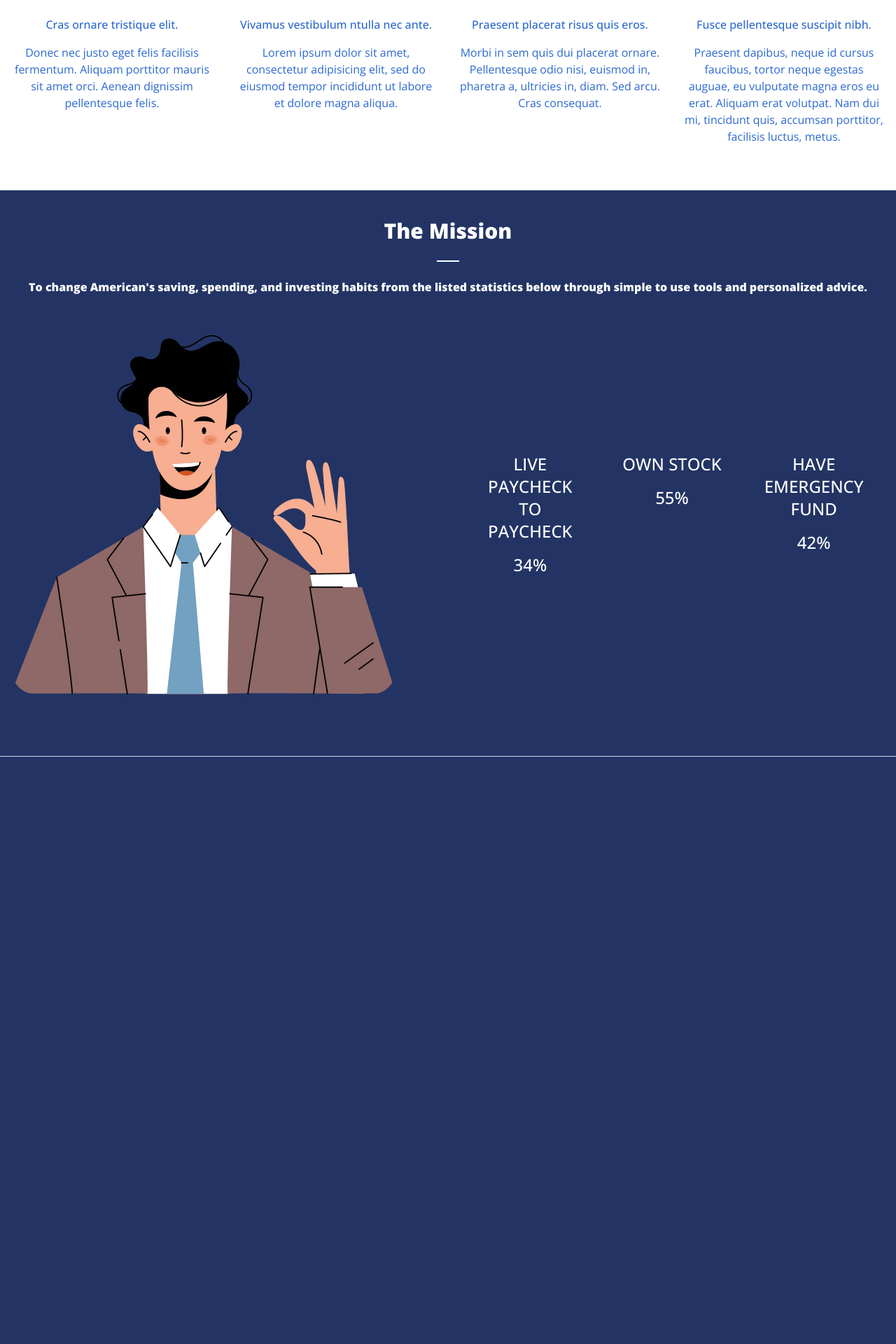
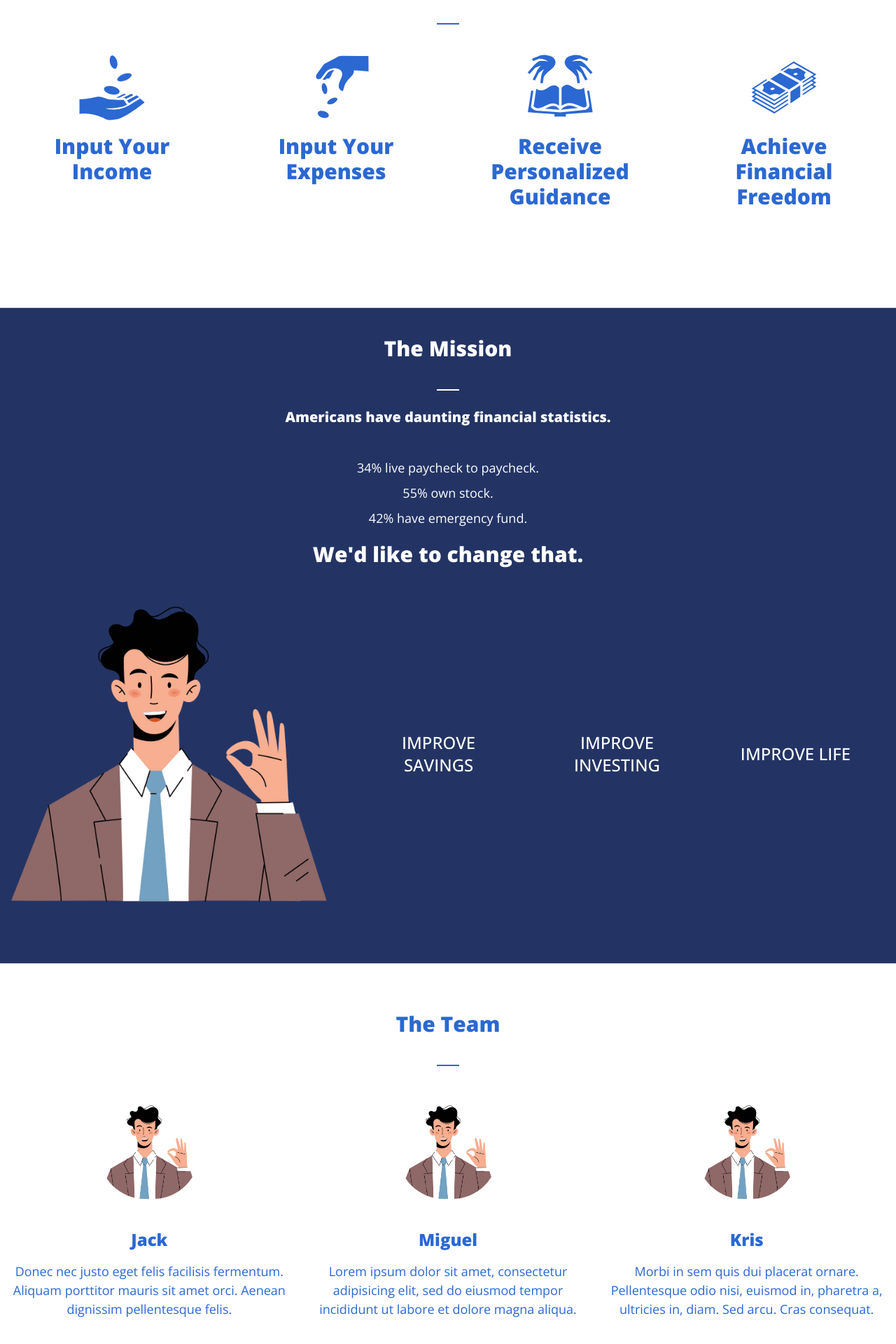
Before and after one commit to spencerk80/Finance-Tracker, a React (Create React App) app in the folder react-app/: page / in a window 1280 px wide. Shown: the part 874-2794 px from the top of the page at 70% size. Before the commit the page ends 1955 px from the top, so only its background shows below. Built offline with nearby package versions, Linux system fonts and the light colour scheme.

Commit message:
Homepage close to done, some stuff on todo list

```diff
--- a/react-app/package.json
+++ b/react-app/package.json
@@ -14,6 +14,7 @@
     "react-dom": "^18.2.0",
     "react-icons": "^4.4.0",
     "react-scripts": "^5.0.1",
+    "react-scroll": "^1.8.7",
     "typescript": "^4.7.4",
     "web-vitals": "^2.1.4"
   },
@@ -42,6 +43,7 @@
     ]
   },
   "devDependencies": {
+    "@types/react-scroll": "^1.8.4",
     "autoprefixer": "^10.4.8",
     "postcss": "^8.4.16",
     "tailwindcss": "^3.1.8"
--- a/react-app/src/App.tsx
+++ b/react-app/src/App.tsx
@@ -3,6 +3,9 @@ import Hero from "./components/Hero/Hero";
 import Navbar from "./components/Navbar/Navbar";
 import HowItWorks from "./components/HowItWorks/HowItWorks";
 import TheMission from "./components/TheMission/TheMission";
+import TheTeam from "./components/TheTeam/TheTeam";
+import CallToAction from "./components/CallToAction/CallToAction";
+import Footer from "./components/Footer/Footer";
 
 function App() {
   return (
@@ -11,6 +14,9 @@ function App() {
       <Hero />
       <HowItWorks />
       <TheMission />
+      <TheTeam />
+      <CallToAction />
+      <Footer />
     </div>
   );
 }
--- /dev/null
+++ b/react-app/src/components/CallToAction/CallToAction.tsx
@@ -0,0 +1,15 @@
+const CallToAction = () => {
+  return (
+    <section className="bg-brand-dark text-white container m-auto flex flex-col items-center justify-center text-center py-8 border-b border-brand-light min-w-full min-h-[300px]">
+      <h1 className="text-4xl">Ready To Get Started?</h1>
+      <p className="p-8">
+        Financial Freedom is closer thank you think. Get started now.
+      </p>
+      <button className="bg-white hover:bg-brand-light text-brand font-semibold hover:font-black py-4 px-8 border border-brand hover:border-transparent w-auto">
+        Get Started
+      </button>
+    </section>
+  );
+};
+
+export default CallToAction;
--- /dev/null
+++ b/react-app/src/components/Footer/Footer.tsx
@@ -0,0 +1,53 @@
+import { AiFillGithub, AiFillLinkedin } from "react-icons/ai";
+import { RiDiscordFill } from "react-icons/ri";
+import { Link } from "react-scroll";
+
+const Footer = () => {
+  return (
+    <footer className="w-full min-h-[300px] bg-brand text-white flex flex-col justify-center items-center">
+      <div className="container overflow-hidden flex flex-col md:flex-row items-center justify-center text-center">
+        <h1 className="m-8 cursor-pointer">
+          <Link to="navbar" spy={true} smooth={true} duration={500}>
+            Budget Buddy
+          </Link>
+        </h1>
+        <div className="w-full my-8 leading-normal text-center justify-center items-center hidden md:flex flex-col">
+          <p>
+            Budget Buddy is about transforming financial lives through simple to
+            use tools and personalized advice. We've built Budget Buddy around
+            you - the average American looking to improve their lives. Our goal
+            is to give you what you want through a better, easier, and
+            personalized system to manage your money.
+          </p>
+        </div>
+        <div className="flex flex-col text-center items-center justify-center w-full md:w-1/4">
+          <div className="flex flex-row items-center justify-center">
+            <div className="mx-2">
+              <AiFillGithub
+                size={30}
+                className="text-white hover:text-brand-light"
+              />
+            </div>
+            <div className="mx-2">
+              <AiFillLinkedin
+                size={30}
+                className="text-white hover:text-brand-light"
+              />
+            </div>
+            <div className="mx-2">
+              <RiDiscordFill
+                size={30}
+                className="text-white hover:text-brand-light"
+              />
+            </div>
+          </div>
+        </div>
+      </div>
+      <div className="bg-brand text-white pt-4 mt-4 text-sm text-center">
+        ©2022 BudgetBuddy.
+      </div>
+    </footer>
+  );
+};
+
+export default Footer;
--- a/react-app/src/components/Hero/Hero.tsx
+++ b/react-app/src/components/Hero/Hero.tsx
@@ -3,14 +3,14 @@ import graph from "/home/jack/Documents/web-projects/Finance-Tracker/react-app/s
 
 const Hero = () => {
   return (
-    <section className="w-screen border-b border-brand-light">
+    <section className="w-screen border-b border-brand-light min-h-[600px]">
       <div className="container m-auto flex flex-col md:flex-row max-w-1/2 items-center justify-center py-8">
         <div className="w-full h-full lg:w-1/2 lg:py-6 flex flex-col justify-between items-center text-center p-4">
           <h1 className="text-white py-5">
             Don't worry about retirement - we'll help you get there. Get started
             by clicking on this button and getting our free guidance.
           </h1>
-          <button className="bg-white hover:bg-brand text-brand font-semibold hover:text-white py-2 px-4 border border-brand hover:border-transparent w-1/2">
+          <button className="bg-white hover:bg-brand-light text-brand font-semibold hover:font-black py-2 px-4 border border-brand hover:border-transparent w-1/2">
             Get Started
           </button>
         </div>
--- a/react-app/src/components/HowItWorks/HowItWorks.tsx
+++ b/react-app/src/components/HowItWorks/HowItWorks.tsx
@@ -1,48 +1,42 @@
+import {
+  GiReceiveMoney,
+  GiPayMoney,
+  GiMoneyStack,
+  GiGiftOfKnowledge,
+} from "react-icons/gi";
+
 const HowItWorks = () => {
   return (
-    <section className="bg-white text-brand container m-auto text-center py-8 border-b border-brand-light min-w-full h-max">
+    <section
+      id="HowItWorks"
+      className="bg-white text-brand container m-auto flex flex-col text-center items-center justify-center py-8 border-b border-brand-light min-w-full min-h-[600px]"
+    >
       <h1 className="mt-2 mb-4 max-w-sm m-auto text-brand">How It Works</h1>
       <hr className="border-b w-8 m-auto my-6" />
       <div className="flex flex-wrap justify-between items-start">
         <div className="w-full sm:w-1/2 md:w-1/4 flex flex-col items-center justify-center p-4">
-          <div className="w-14 h-14 rounded-full mr-4"></div>
-          <h2 className="my-4 font-medium">Cras ornare tristique elit.</h2>
-          <p className="leading-normal mb-4">
-            Donec nec justo eget felis facilisis fermentum. Aliquam porttitor
-            mauris sit amet orci. Aenean dignissim pellentesque felis.
-          </p>
+          <div className="w-auto h-auto">
+            <GiReceiveMoney size={100} />
+          </div>
+          <h1 className="m-4 text-brand ">Input Your Income</h1>
         </div>
         <div className="w-full sm:w-1/2 md:w-1/4 flex flex-col items-center justify-center p-4">
-          <div className="w-14 h-14 rounded-full mr-4"></div>
-          <h2 className="my-4 font-medium">
-            Vivamus vestibulum ntulla nec ante.
-          </h2>
-          <p className="leading-normal mb-4">
-            Lorem ipsum dolor sit amet, consectetur adipisicing elit, sed do
-            eiusmod tempor incididunt ut labore et dolore magna aliqua.
-          </p>
+          <div className="w-auto h-auto">
+            <GiPayMoney size={100} />
+          </div>
+          <h1 className="m-4 text-brand ">Input Your Expenses</h1>
         </div>
         <div className="w-full sm:w-1/2 md:w-1/4 flex flex-col items-center justify-center p-4">
-          <div className="w-14 h-14 rounded-full mr-4"></div>
-          <h2 className="my-4 font-medium">
-            Praesent placerat risus quis eros.
-          </h2>
-          <p className="leading-normal mb-4">
-            Morbi in sem quis dui placerat ornare. Pellentesque odio nisi,
-            euismod in, pharetra a, ultricies in, diam. Sed arcu. Cras
-            consequat.
-          </p>
+          <div className="w-auto h-auto">
+            <GiGiftOfKnowledge size={100} />
+          </div>
+          <h1 className="m-4 text-brand ">Receive Personalized Guidance</h1>
         </div>
         <div className="w-full sm:w-1/2 md:w-1/4 flex flex-col items-center justify-center p-4">
-          <div className="w-14 h-14 rounded-full mr-4"></div>
-          <h2 className="my-4 font-medium">
-            Fusce pellentesque suscipit nibh.
-          </h2>
-          <p className="leading-normal mb-4">
-            Praesent dapibus, neque id cursus faucibus, tortor neque egestas
-            auguae, eu vulputate magna eros eu erat. Aliquam erat volutpat. Nam
-            dui mi, tincidunt quis, accumsan porttitor, facilisis luctus, metus.
-          </p>
+          <div className="w-auto h-auto">
+            <GiMoneyStack size={100} />
+          </div>
+          <h1 className="m-4 text-brand ">Achieve Financial Freedom</h1>
         </div>
       </div>
     </section>
--- a/react-app/src/components/Navbar/Navbar.tsx
+++ b/react-app/src/components/Navbar/Navbar.tsx
@@ -1,5 +1,6 @@
-import React, { useState } from "react";
+import { useState } from "react";
 import { AiOutlineMenu, AiOutlineClose } from "react-icons/ai";
+import { Link } from "react-scroll";
 
 const Navbar = () => {
   const [nav, setNav] = useState<boolean>(false);
@@ -8,16 +9,33 @@ const Navbar = () => {
   };
 
   return (
-    <div className="w-full h-[90px] bg-brand border-b border-brand-light">
+    <div
+      id="navbar"
+      className="w-full h-[90px] bg-brand border-b border-brand-light"
+    >
       <div className="max-w-auto mx-auto px-4 flex justify-between items-center h-full">
         <div>
-          <h1 className="text-white">Budget Buddy</h1>
+          <h1 className="text-white cursor-default">Budget Buddy</h1>
         </div>
         <div className="hidden md:flex">
           <ul className="flex items-center text-white">
-            <li>How It Works</li>
-            <li>The Mission</li>
-            <li>The Team</li>
+            <li>
+              <Link to="HowItWorks" spy={true} smooth={true} duration={500}>
+                How It Works
+              </Link>
+            </li>
+            <li>
+              {" "}
+              <Link to="TheMission" spy={true} smooth={true} duration={500}>
+                The Mission{" "}
+              </Link>
+            </li>
+            <li>
+              {" "}
+              <Link to="TheTeam" spy={true} smooth={true} duration={500}>
+                The Team
+              </Link>
+            </li>
             <li>Login</li>
           </ul>
         </div>
@@ -25,9 +43,9 @@ const Navbar = () => {
         {/* Hamburger Menu */}
         <div onClick={handleNav} className="block md:hidden">
           {nav ? (
-            <AiOutlineClose size={30} className="text-white" />
+            <AiOutlineClose size={30} className="text-white cursor-pointer" />
           ) : (
-            <AiOutlineMenu size={30} className="text-white" />
+            <AiOutlineMenu size={30} className="text-white cursor-pointer" />
           )}
         </div>
 
--- a/react-app/src/components/TheMission/TheMission.tsx
+++ b/react-app/src/components/TheMission/TheMission.tsx
@@ -2,35 +2,40 @@ import HappyPerson from "/home/jack/Documents/web-projects/Finance-Tracker/react
 
 const TheMission = () => {
   return (
-    <section className="bg-brand-dark text-white container m-auto text-center py-8 border-b border-brand-light min-w-full h-max">
+    <section
+      id="TheMission"
+      className="bg-brand-dark text-white container m-auto text-center flex flex-col justify-center items-center py-8 border-b border-brand-light min-w-full min-h-[600px]"
+    >
       <h1 className="mt-2 mb-4 max-w-sm m-auto text-white">The Mission</h1>
       <hr className="border-b w-8 m-auto my-6" />
-      <h1 className="text-base">
-        To change American's saving, spending, and investing habits from the
-        listed statistics below through simple to use tools and personalized
-        advice.
+      <h1 className="text-xl max-w-sm  md:max-w-lg">
+        Americans have daunting financial statistics.
       </h1>
+      <br />
+      <p className="leading-loose mt-4">
+        34% live paycheck to paycheck. <br />
+        55% own stock. <br />
+        42% have emergency fund.
+      </p>
+      <h1 className="mt-4">We'd like to change that.</h1>
       <div className="container m-auto flex flex-col md:flex-row max-w-1/2 items-center justify-center py-8">
-        <div className="w-full lg:min-w-1/2 lg:py-6 p-4 items-center justify-center">
+        <div className="w-[60%] lg:min-w-1/2 lg:py-6 p-4 items-center justify-center order-last md:order-first">
           <img
             src={HappyPerson}
-            alt="Graph"
-            className="max-w-1/2 rounded-[36px] self-center"
+            alt="Steve"
+            className="max-w-1/2 self-center"
           />
         </div>
-        <div className="w-full h-full lg:min-w-1/2 lg:py-6 flex flex-col justify-between items-center text-center p-4 text-2xl font-medium">
-          <div className="min-h-full min-w-full flex flex-wrap justify-between items-start">
-            <div className="w-full min-sm:w-1/2 md:w-1/3 flex flex-col justify-between p-4">
-              <h2 className="m-2 uppercase">Live Paycheck To Paycheck</h2>
-              <p className="m-2">34%</p>
+        <div className="w-full h-full lg:min-w-1/2 lg:py-6 flex flex-col justify-center items-center text-center p-4 text-2xl font-medium">
+          <div className="min-h-full min-w-full flex flex-col md:flex-row justify-center items-center">
+            <div className="w-full sm:w-1/2 md:w-1/3 flex flex-col justify-center p-4">
+              <h2 className="m-2 uppercase">Improve Savings</h2>
             </div>
             <div className="w-full sm:w-1/2 md:w-1/3 flex flex-col items-center justify-center p-4">
-              <h2 className="m-2 uppercase">Own Stock</h2>
-              <p className="m-2">55%</p>
+              <h2 className="m-2 uppercase">Improve Investing</h2>
             </div>
             <div className="w-full sm:w-1/2 md:w-1/3 flex flex-col items-center justify-center p-4">
-              <h2 className="m-2 uppercase">Have Emergency Fund</h2>
-              <p className="m-2">42%</p>
+              <h2 className="m-2 uppercase">Improve Life</h2>
             </div>
           </div>
         </div>
--- /dev/null
+++ b/react-app/src/components/TheTeam/TheTeam.tsx
@@ -0,0 +1,48 @@
+import HappyPerson from "/home/jack/Documents/web-projects/Finance-Tracker/react-app/src/assets/HappyPerson.png";
+
+const TheTeam = () => {
+  return (
+    <section
+      id="TheTeam"
+      className="bg-white text-brand container m-auto flex flex-col text-center items-center justify-center py-8 border-b border-brand-light min-w-full min-h-[600px]"
+    >
+      <h1 className="mt-2 mb-4 max-w-sm m-auto text-brand">The Team</h1>
+      <hr className="border-b w-8 m-auto my-6" />
+      <div className="flex flex-wrap justify-between items-start">
+        <div className="w-full sm:w-full md:w-1/3 flex flex-col items-center justify-center p-4">
+          <div className="w-36 h-36 m-4">
+            <img src={HappyPerson} alt="HappyPerson" className="rounded-full" />
+          </div>
+          <h1 className="m-4 text-brand text-2xl">Jack</h1>
+          <p className="leading-normal mb-4">
+            Donec nec justo eget felis facilisis fermentum. Aliquam porttitor
+            mauris sit amet orci. Aenean dignissim pellentesque felis.
+          </p>
+        </div>
+        <div className="w-full sm:w-1/2 md:w-1/3 flex flex-col items-center justify-center p-4">
+          <div className="w-36 h-36 m-4">
+            <img src={HappyPerson} alt="HappyPerson" className="rounded-full" />
+          </div>
+          <h1 className="m-4 text-brand text-2xl">Miguel</h1>
+          <p className="leading-normal mb-4">
+            Lorem ipsum dolor sit amet, consectetur adipisicing elit, sed do
+            eiusmod tempor incididunt ut labore et dolore magna aliqua.
+          </p>
+        </div>
+        <div className="w-full sm:w-1/2 md:w-1/3 flex flex-col items-center justify-center p-4">
+          <div className="w-36 h-36 m-4">
+            <img src={HappyPerson} alt="HappyPerson" className="rounded-full" />
+          </div>
+          <h1 className="m-4 text-brand text-2xl">Kris</h1>
+          <p className="leading-normal mb-4">
+            Morbi in sem quis dui placerat ornare. Pellentesque odio nisi,
+            euismod in, pharetra a, ultricies in, diam. Sed arcu. Cras
+            consequat.
+          </p>
+        </div>
+      </div>
+    </section>
+  );
+};
+
+export default TheTeam;
--- a/react-app/src/index.css
+++ b/react-app/src/index.css
@@ -7,6 +7,7 @@
 @layer base {
   * {
     font-family: "Open Sans";
+    @apply cursor-default;
   }
 
   body {
@@ -18,6 +19,18 @@
   }
 
   li {
-    @apply p-4 font-semibold;
+    @apply p-4 font-semibold hover:font-extrabold hover:text-brand-light cursor-pointer hover:uppercase;
+  }
+
+  p {
+    @apply text-lg;
+  }
+
+  button {
+    @apply cursor-pointer;
+  }
+
+  a {
+    @apply cursor-pointer;
   }
 }
```
Also changed, not shown: 1 other file (tests, documents, lock files or other folders).
